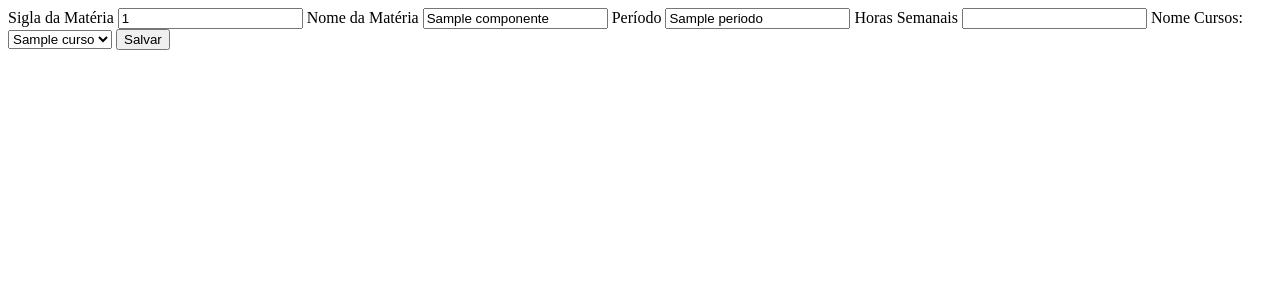
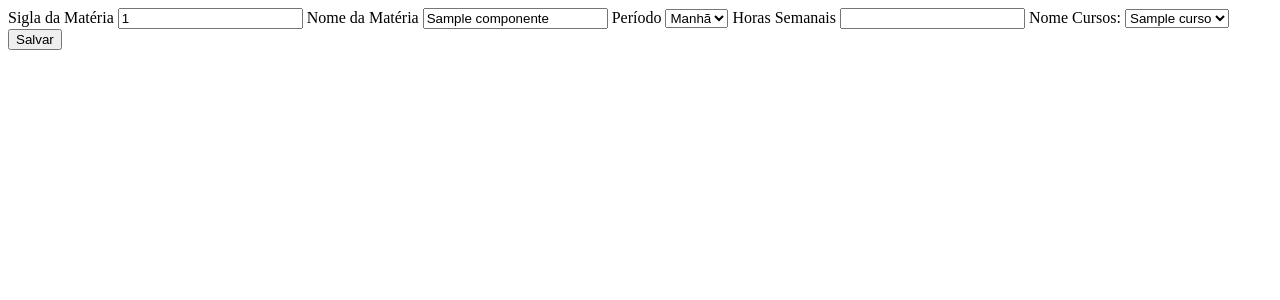
Before and after one commit to edudu115/FPA, a CodeIgniter 4 app: the page made by app/Views/formComponentesView.php in a window 1280 px wide. Shown: the top 300 px of the page. Run offline with PHP 8.4 and a stand-in for CodeIgniter, Linux system fonts and the light colour scheme; the template is opened without the code that fills it: most values are stand-ins (such as "Sample title", 1, 10 or a date in 2020); some libraries are stand-ins or nearby versions.

Commit message:
form e script

```diff
--- a/app/Views/formComponentesView.php
+++ b/app/Views/formComponentesView.php
@@ -13,10 +13,13 @@
         <label class="form-label" for="nomeMateria">Nome da Matéria</label>
             <input class="form-control" type="text" name="nomeMateria" id="nomeMateria" value="<?= isset($componente) ? $componente->nomeMateria: "" ?>">
         <label class="form-label" for="periodo">Período</label>
-            <input class="form-control" type="text" name="periodo" id="periodo" value="<?= isset($componente) ? $componente->periodo: "" ?>">
+            <select name='periodo' id='periodo'>
+                <option value='Manhã'>Manhã</option>
+                <option value='Tarde'>Tarde</option>
+                <option value='Noite'>Noite</option>
+            </select>
         <label class="form-label" for="horasSemanais">Horas Semanais</label>
             <input class="form-control" type="number" name="horasSemanais" id="horasSemanais" value="<?= isset($componente) ? $componente->horasSemanais: "" ?>">
-
         <?php
         echo "<label class='form-label' for='cursos'>Nome Cursos: </label>";
             echo "<select name='curso_idCurso' id='cursos'>";
--- a/fpa_script_database.sql
+++ b/fpa_script_database.sql
@@ -127,9 +127,9 @@ insert into cursos(idCurso, nomeCUrso) value
          ('LM', 'Licenciatura em Matemática');
 
 -- COMPONENTE --
-insert into componentes(idComponentes, nomeMateria, cursos_idCurso, periodo, horasSemanais) value('ISO', 'Introdução a Sistemas Operacionais', 'TSI', 'N', 4);
-insert into componentes(idComponentes, nomeMateria, cursos_idCurso, periodo, horasSemanais) value('IPW', 'Introdução a Programção Web', 'TI', 'T', 8);
-insert into componentes(idComponentes, nomeMateria, cursos_idCurso, periodo, horasSemanais) value('DAC', 'Desenho Assistido por Computador', 'TSI', 'M', 4);
+insert into componentes(idComponentes, nomeMateria, cursos_idCurso, periodo, horasSemanais) value('ISO', 'Introdução a Sistemas Operacionais', 'TSI', 'Noite', 4);
+insert into componentes(idComponentes, nomeMateria, cursos_idCurso, periodo, horasSemanais) value('IPW', 'Introdução a Programção Web', 'TI', 'Tarde', 8);
+insert into componentes(idComponentes, nomeMateria, cursos_idCurso, periodo, horasSemanais) value('DAC', 'Desenho Assistido por Computador', 'TSI', 'Manhã', 4);
 
 -- HORARIO --
 insert into horario(componente_idComponentes, diaSemana, horaInicio, horaFim) value('ISO', 'quarta', '19:00', '22:35');
```
